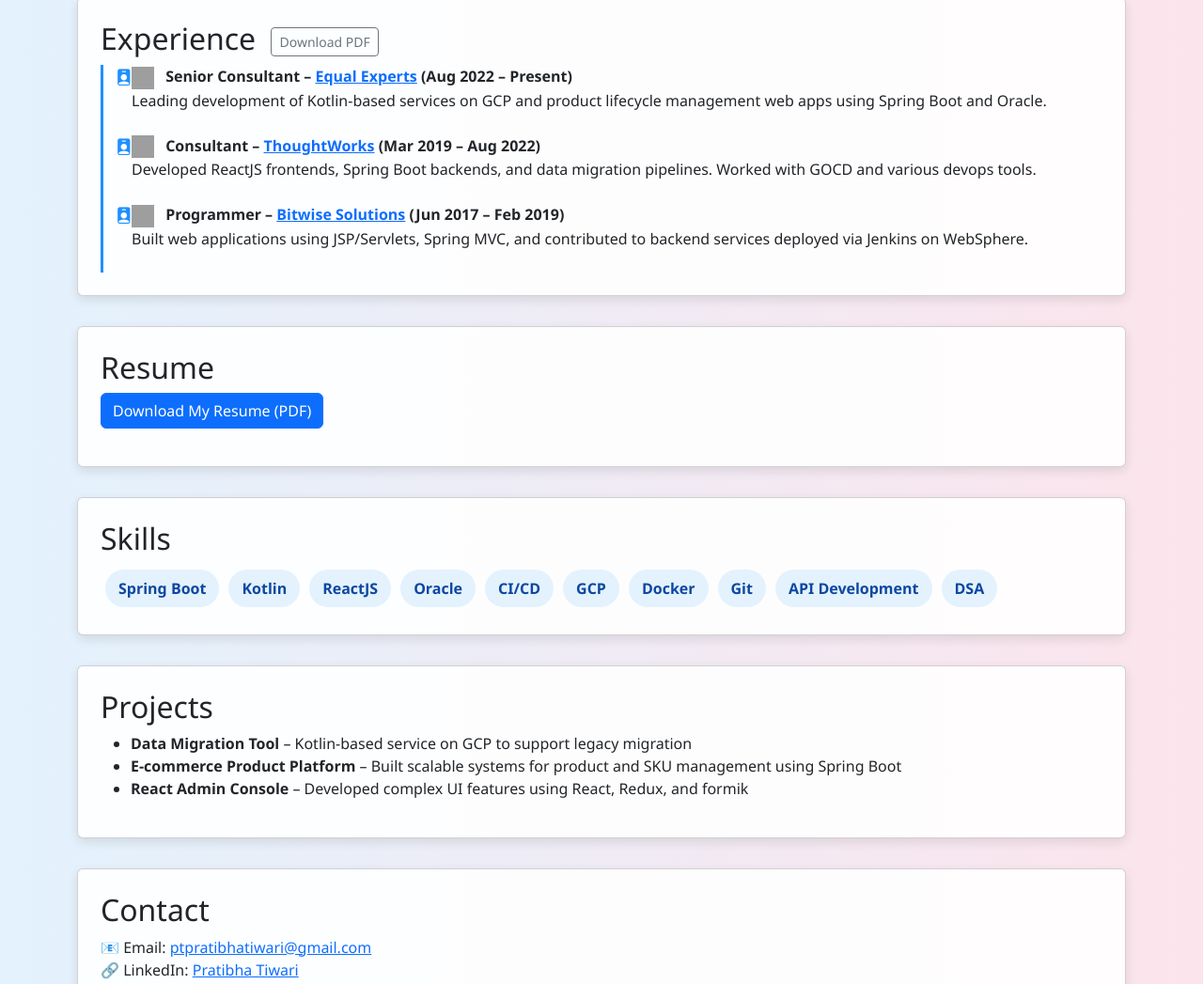
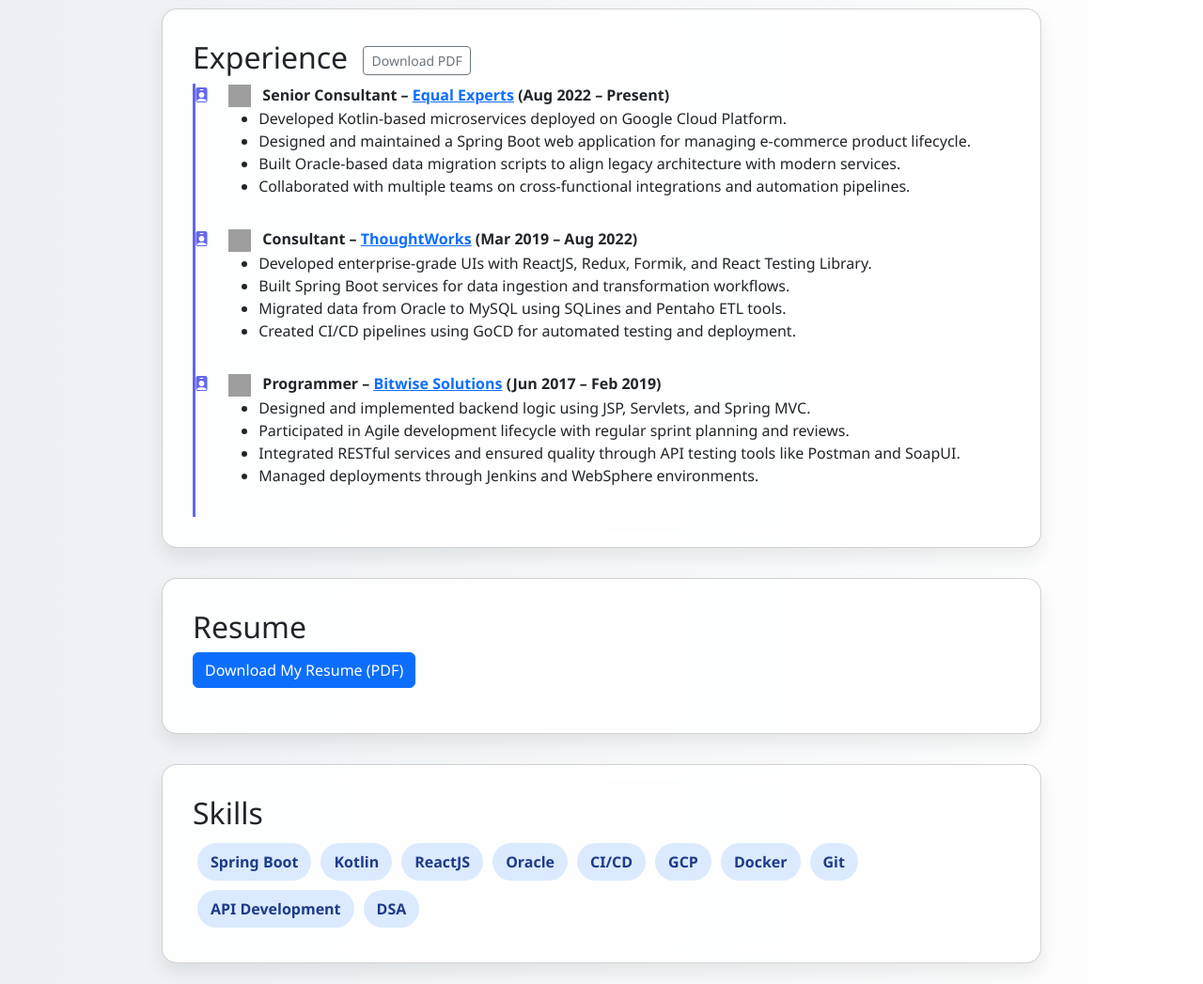
Before and after one commit to prarty/prarty.github.io, a plain HTML site: page index.html in a window 1280 px wide. Shown: the part 607-1654 px from the top of the page at 94% size. Drawn offline with nearby package versions, Linux system fonts and the light colour scheme; grey boxes are pictures that could not be loaded.

Commit message:
updated the css

```diff
--- a/index.html
+++ b/index.html
@@ -9,21 +9,20 @@
     <link href="https://cdn.jsdelivr.net/npm/bootstrap-icons@1.10.5/font/bootstrap-icons.css" rel="stylesheet">
     <style>
         :root {
-            --text-light: #333;
-            --bg-light: #fce4ec;
-            --card-bg-light: #fff;
-            --text-dark: #f0f0f0;
-            --bg-dark: #121212;
-            --card-bg-dark: #1e1e1e;
-            --accent: #1e90ff;
+            --text-light: #1f2937;
+            --bg-light: linear-gradient(to right, #ecf0f3, #ffffff);
+            --card-bg-light: #ffffffdd;
+            --text-dark: #e0e0e0;
+            --bg-dark: linear-gradient(to right, #111827, #1f2937);
+            --card-bg-dark: #1e293b;
+            --accent: #6366f1;
         }
 
         body {
-            background: linear-gradient(to right, #e3f2fd, var(--bg-light));
             font-family: 'Segoe UI', Tahoma, Geneva, Verdana, sans-serif;
+            background: var(--bg-light);
             color: var(--text-light);
-            scroll-behavior: smooth;
-            transition: background 0.3s, color 0.3s;
+            transition: background 0.4s ease, color 0.4s ease;
         }
 
         body.dark {
@@ -32,58 +31,57 @@
         }
 
         header {
-            background-color: var(--card-bg-light);
-            padding: 3rem 1rem;
+            padding: 4rem 1rem 2rem;
             text-align: center;
-            box-shadow: 0 2px 10px rgba(0, 0, 0, 0.1);
-            transition: background 0.3s;
-        }
-
-        body.dark header {
-            background-color: var(--card-bg-dark);
+            background: transparent;
         }
 
         header img {
-            width: 150px;
-            height: 150px;
+            width: 140px;
+            height: 140px;
+            border-radius: 50%;
             object-fit: cover;
-            border-radius: 50%;
-            margin-bottom: 1rem;
+            box-shadow: 0 8px 16px rgba(0, 0, 0, 0.1);
         }
 
         header h1 {
+            margin-top: 1rem;
+            font-size: 2.8rem;
             color: var(--accent);
-            font-size: 2.5rem;
+        }
+
+        .container {
+            max-width: 960px;
         }
 
         .card {
+            background: var(--card-bg-light);
+            backdrop-filter: blur(10px);
+            border-radius: 1rem;
             margin-bottom: 2rem;
-            background: rgba(255, 255, 255, 0.9);
-            box-shadow: 0 4px 12px rgba(0, 0, 0, 0.1);
-            transition: background 0.3s, color 0.3s;
+            padding: 2rem;
+            box-shadow: 0 10px 20px rgba(0, 0, 0, 0.08);
+            transition: background 0.4s ease;
         }
 
         body.dark .card {
             background: var(--card-bg-dark);
-            color: var(--text-dark);
         }
 
         .skill-badge {
+            background-color: #dbeafe;
+            color: #1e3a8a;
+            padding: 8px 14px;
+            margin: 5px;
+            border-radius: 30px;
+            font-weight: 600;
             position: relative;
-            display: inline-block;
-            margin: 5px;
-            padding: 8px 14px;
-            border-radius: 20px;
-            background-color: #e3f2fd;
-            color: #0d47a1;
-            cursor: pointer;
-            font-weight: 600;
             transition: all 0.3s ease-in-out;
         }
 
         .skill-badge:hover {
-            background-color: #bbdefb;
-            transform: scale(1.05);
+            transform: scale(1.08);
+            background-color: #93c5fd;
         }
 
         .skill-badge::after {
@@ -92,14 +90,14 @@
             bottom: 125%;
             left: 50%;
             transform: translateX(-50%);
-            background-color: #333;
+            background-color: #1e3a8a;
             color: #fff;
             padding: 6px 12px;
-            border-radius: 5px;
+            border-radius: 6px;
+            font-size: 0.8rem;
             white-space: nowrap;
             opacity: 0;
-            transition: opacity 0.3s;
-            font-size: 0.85rem;
+            transition: opacity 0.3s ease;
             pointer-events: none;
         }
 
@@ -108,76 +106,41 @@
         }
 
         .timeline {
-            position: relative;
-            padding-left: 30px;
             border-left: 3px solid var(--accent);
+            padding-left: 1rem;
         }
 
         .timeline-entry {
-            margin-bottom: 1.5rem;
             position: relative;
+            margin-bottom: 2rem;
+            padding-left: 1.2rem;
         }
 
         .timeline-entry::before {
             content: '\f4d2';
             font-family: 'bootstrap-icons';
             position: absolute;
-            left: -17px;
-            top: 0;
-            font-size: 1.1rem;
+            left: -1.1rem;
             color: var(--accent);
-        }
-
-        footer {
-            background-color: #f8f9fa;
-            color: #555;
-            transition: background 0.3s, color 0.3s;
-        }
-
-        body.dark footer {
-            background-color: #1c1c1c;
-            color: #ccc;
+            font-size: 1rem;
         }
 
         .dark-toggle {
-            position: absolute;
-            top: 1.2rem;
+            position: fixed;
+            top: 1rem;
             right: 1.5rem;
+            z-index: 999;
             cursor: pointer;
             font-size: 1.5rem;
             color: var(--accent);
         }
 
-        body.dark .skill-badge {
-            background-color: #263238;
-            color: #b3e5fc;
-        }
-
-        body.dark .skill-badge:hover {
-            background-color: #37474f;
-        }
-
-        body.dark .card h2,
-        body.dark .card h3,
-        body.dark .card p,
-        body.dark .card li {
-            color: var(--text-dark);
-        }
-
-        body.dark .btn-outline-secondary {
-            border-color: #81d4fa;
-            color: #81d4fa;
-        }
-
-        body.dark .btn-outline-secondary:hover {
-            background-color: #81d4fa;
-            color: #121212;
-        }
-
-        body.dark .btn-primary {
-            background-color: #64b5f6;
-            border-color: #64b5f6;
-            color: #121212;
+        footer {
+            text-align: center;
+            padding: 1.5rem;
+            background: transparent;
+            font-size: 0.9rem;
+            color: #6b7280;
         }
     </style>
 </head>
@@ -186,14 +149,14 @@
     <i id="theme-icon" class="bi bi-moon-fill"></i>
 </div>
 
-<header>
+<header data-aos="fade-down">
     <img src="https://avatars.githubusercontent.com/u/placeholder" alt="Pratibha Tiwari">
     <h1>Pratibha Tiwari</h1>
     <p class="lead">Senior Consultant | Application Developer | GCP | Kotlin | ReactJS</p>
 </header>
 
 <main class="container py-4">
-    <div class="card p-4" data-aos="fade-up">
+    <div class="card" data-aos="fade-up">
         <h2>About Me</h2>
         <p>
             I’m an experienced application developer with 6+ years in the industry. Currently working at Equal Experts,
@@ -202,33 +165,48 @@
         </p>
     </div>
 
-    <div class="card p-4" data-aos="fade-up">
+    <div class="card" data-aos="fade-up">
         <h2>Experience <a href="Pratibha_Experience.pdf" class="btn btn-sm btn-outline-secondary ms-2" target="_blank">Download PDF</a></h2>
         <div class="timeline">
             <div class="timeline-entry">
                 <img src="https://upload.wikimedia.org/wikipedia/commons/thumb/b/bc/Equal_Experts_logo.svg/120px-Equal_Experts_logo.svg.png" alt="Equal Experts" style="width: 24px; height: 24px; vertical-align: middle; margin-right: 8px;">
-                <strong>Senior Consultant – <a href="https://www.equalexperts.com" target="_blank">Equal Experts</a> (Aug 2022 – Present)</strong><br />
-                Leading development of Kotlin-based services on GCP and product lifecycle management web apps using Spring Boot and Oracle.
+                <strong>Senior Consultant – <a href="https://www.equalexperts.com" target="_blank">Equal Experts</a> (Aug 2022 – Present)</strong>
+                <ul>
+                    <li>Developed Kotlin-based microservices deployed on Google Cloud Platform.</li>
+                    <li>Designed and maintained a Spring Boot web application for managing e-commerce product lifecycle.</li>
+                    <li>Built Oracle-based data migration scripts to align legacy architecture with modern services.</li>
+                    <li>Collaborated with multiple teams on cross-functional integrations and automation pipelines.</li>
+                </ul>
             </div>
             <div class="timeline-entry">
                 <img src="https://www.thoughtworks.com/etc.clientlibs/thoughtworks/clientlibs/clientlib-site/resources/images/thoughtworks-logo-black.svg" alt="ThoughtWorks" style="width: 24px; height: 24px; vertical-align: middle; margin-right: 8px;">
-                <strong>Consultant – <a href="https://www.thoughtworks.com" target="_blank">ThoughtWorks</a> (Mar 2019 – Aug 2022)</strong><br />
-                Developed ReactJS frontends, Spring Boot backends, and data migration pipelines. Worked with GOCD and various devops tools.
+                <strong>Consultant – <a href="https://www.thoughtworks.com" target="_blank">ThoughtWorks</a> (Mar 2019 – Aug 2022)</strong>
+                <ul>
+                    <li>Developed enterprise-grade UIs with ReactJS, Redux, Formik, and React Testing Library.</li>
+                    <li>Built Spring Boot services for data ingestion and transformation workflows.</li>
+                    <li>Migrated data from Oracle to MySQL using SQLines and Pentaho ETL tools.</li>
+                    <li>Created CI/CD pipelines using GoCD for automated testing and deployment.</li>
+                </ul>
             </div>
             <div class="timeline-entry">
                 <img src="https://www.bitwiseglobal.com/assets/bitwise-logo.svg" alt="Bitwise Solutions" style="width: 24px; height: 24px; vertical-align: middle; margin-right: 8px;">
-                <strong>Programmer – <a href="https://www.bitwiseglobal.com" target="_blank">Bitwise Solutions</a> (Jun 2017 – Feb 2019)</strong><br />
-                Built web applications using JSP/Servlets, Spring MVC, and contributed to backend services deployed via Jenkins on WebSphere.
+                <strong>Programmer – <a href="https://www.bitwiseglobal.com" target="_blank">Bitwise Solutions</a> (Jun 2017 – Feb 2019)</strong>
+                <ul>
+                    <li>Designed and implemented backend logic using JSP, Servlets, and Spring MVC.</li>
+                    <li>Participated in Agile development lifecycle with regular sprint planning and reviews.</li>
+                    <li>Integrated RESTful services and ensured quality through API testing tools like Postman and SoapUI.</li>
+                    <li>Managed deployments through Jenkins and WebSphere environments.</li>
+                </ul>
             </div>
         </div>
     </div>
 
-    <div class="card p-4" data-aos="fade-up">
+    <div class="card" data-aos="fade-up">
         <h2>Resume</h2>
         <p><a href="Pratibha_Resume.pdf" class="btn btn-primary" target="_blank">Download My Resume (PDF)</a></p>
     </div>
 
-    <div class="card p-4" data-aos="fade-up">
+    <div class="card" data-aos="fade-up">
         <h2>Skills</h2>
         <div class="d-flex flex-wrap">
             <div class="skill-badge" data-tooltip="Expert in microservices with Spring Boot">Spring Boot</div>
@@ -244,16 +222,16 @@
         </div>
     </div>
 
-    <div class="card p-4" data-aos="fade-up">
+    <div class="card" data-aos="fade-up">
         <h2>Projects</h2>
         <ul>
-            <li><strong>Data Migration Tool</strong> – Kotlin-based service on GCP to support legacy migration</li>
-            <li><strong>E-commerce Product Platform</strong> – Built scalable systems for product and SKU management using Spring Boot</li>
-            <li><strong>React Admin Console</strong> – Developed complex UI features using React, Redux, and formik</li>
+            <li><strong>Data Migration Tool</strong> – Kotlin-based service on GCP to support legacy migration.</li>
+            <li><strong>E-commerce Product Platform</strong> – Built scalable systems for product and SKU management using Spring Boot.</li>
+            <li><strong>React Admin Console</strong> – Developed complex UI features using React, Redux, and Formik.</li>
         </ul>
     </div>
 
-    <div class="card p-4" data-aos="fade-up">
+    <div class="card" data-aos="fade-up">
         <h2>Contact</h2>
         <p>
             📧 Email: <a href="mailto:ptpratibhatiwari@gmail.com">ptpratibhatiwari@gmail.com</a><br />
@@ -262,14 +240,13 @@
     </div>
 </main>
 
-<footer class="text-center py-3 bg-light">
+<footer>
     &copy; 2025 Pratibha Tiwari. All rights reserved.
 </footer>
 
 <script src="https://cdn.jsdelivr.net/npm/aos@2.3.4/dist/aos.js"></script>
 <script>
     AOS.init();
-
     function toggleDarkMode() {
         const body = document.body;
         const icon = document.getElementById('theme-icon');
```
